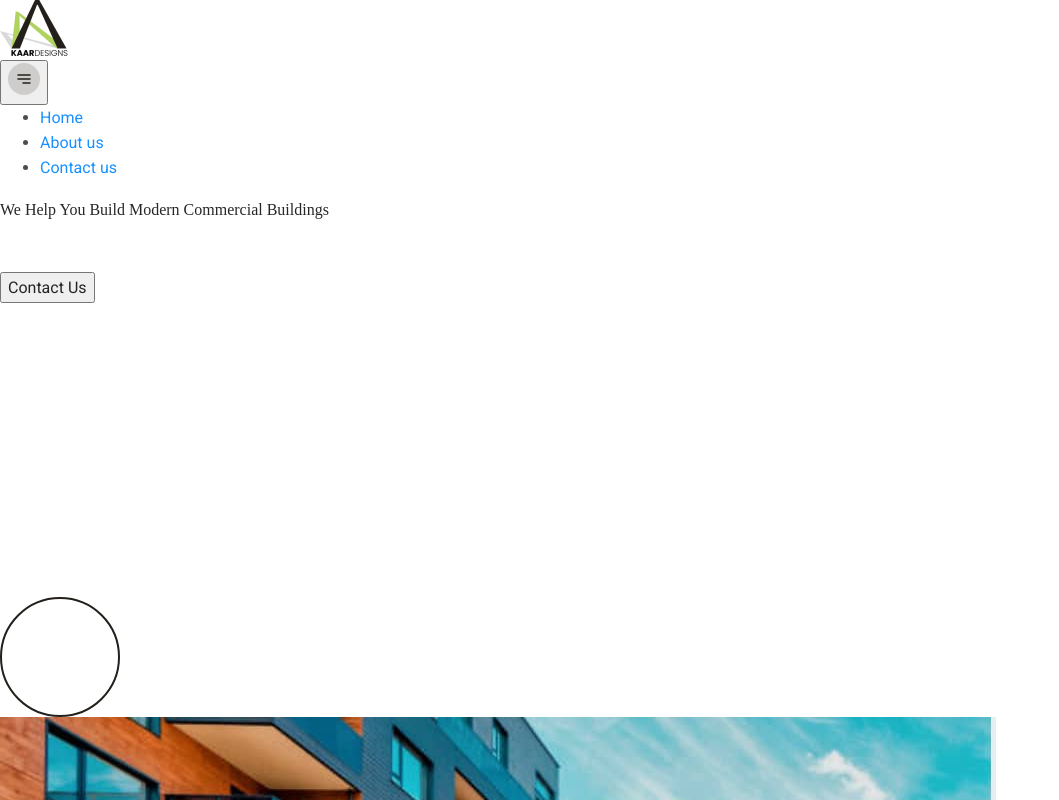
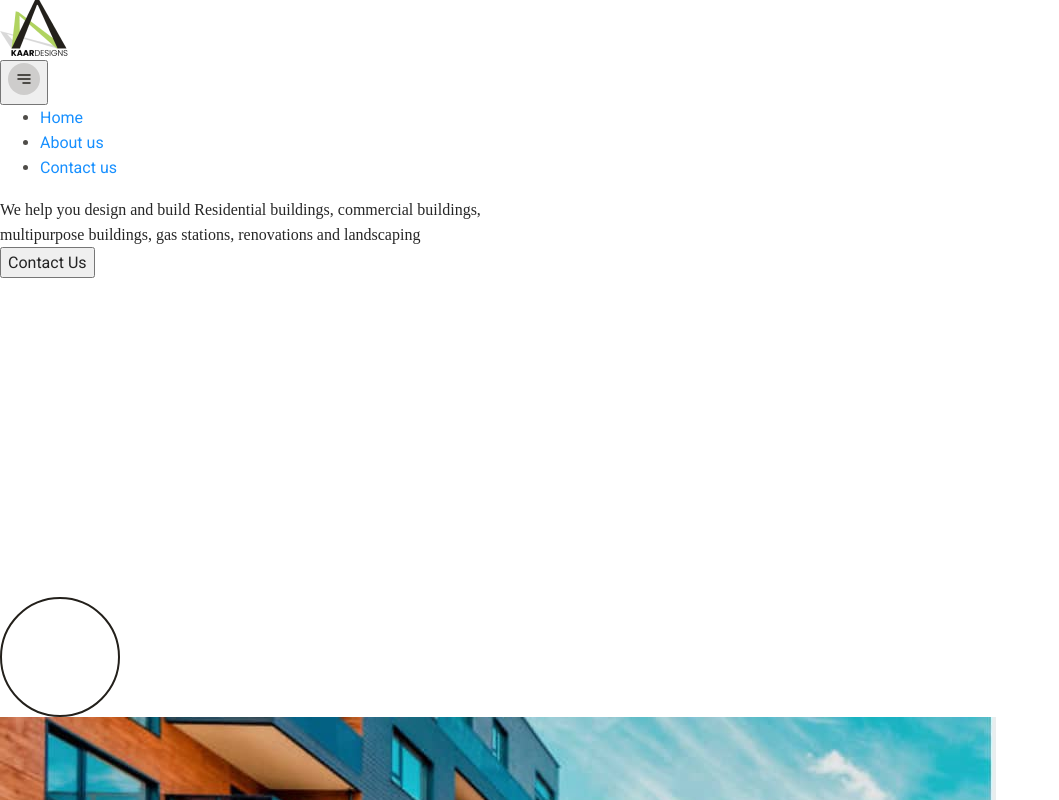
Before and after one commit to egileekada/kaar, a Next.js app: page / in a window 1280 px wide. Shown: the top 800 px of the page, without its empty margins (0-1059 px from the left). Built offline with nearby package versions, Linux system fonts and the light colour scheme.

Commit message:
update on changes

```diff
--- a/pages/index.js
+++ b/pages/index.js
@@ -38,13 +38,13 @@ export default function Home() {
         <Navbar />
         <div className="w-11/12 mx-auto lg:w-12/12 flex flex-col md:flex-row relative items-center">
           <div className="darkbrown_container mx-auto md:mx-0 bg-darkbrown md:z-20 md:absolute md:left-0 px-8 pt-8 md:p-12">
-            <div className="bluu-next text-2xl lg:text-5xl text-white mb-6">
-              We Help You Build Modern Commercial Buildings
+            <div className="bluu-next text-2xl lg:text-3xl text-white mb-6">
+              We help you design and build  Residential buildings, commercial buildings, multipurpose buildings, gas stations, renovations and landscaping
             </div>
-            <div className="assistant shaded_white mb-6 w-11/12">
+            {/* <div className="assistant shaded_white mb-6 w-11/12">
               Our professional designers help you build elegant and lasting
               commercial buildings.
-            </div>
+            </div> */}
             <button
               onClick={() => router.push("/contact-us")}
               className="text-darkbrown bg-white w-48 h-14 font-bold"
```
